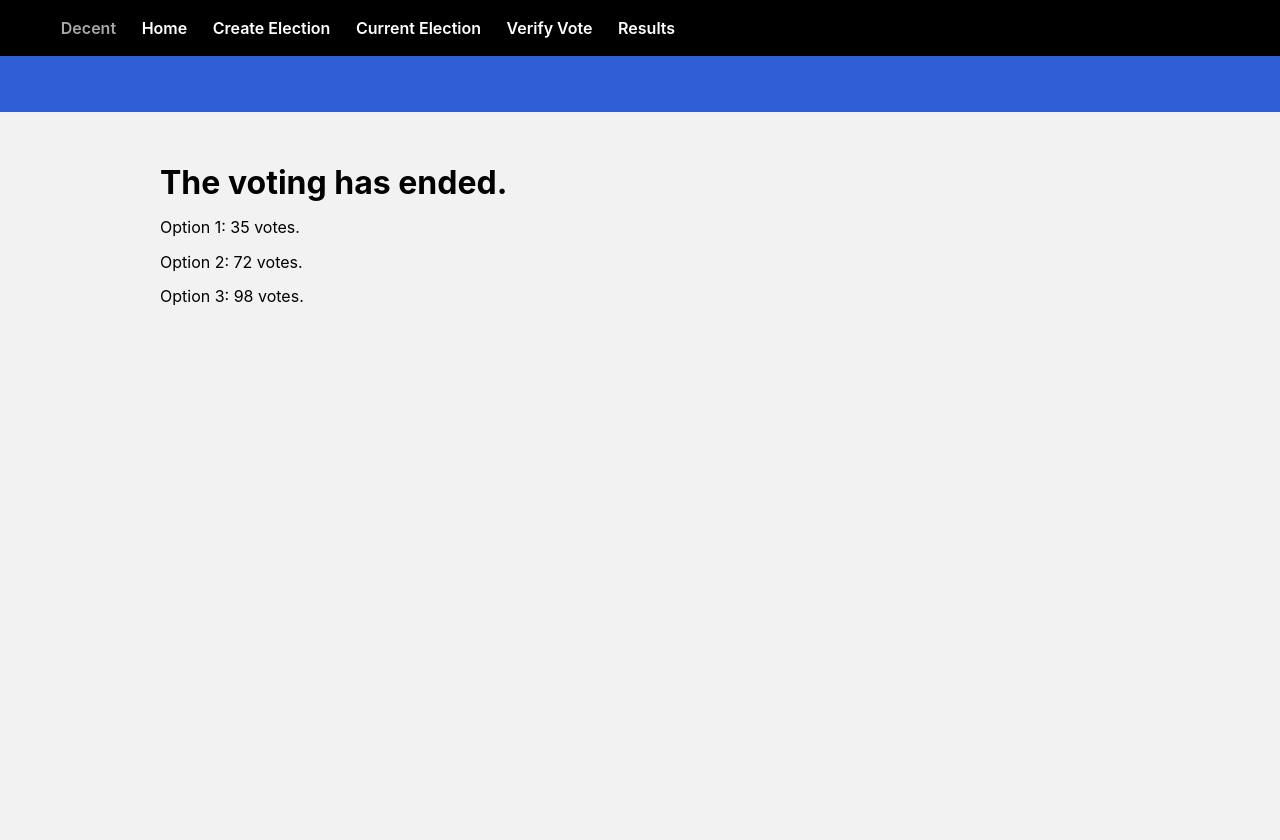
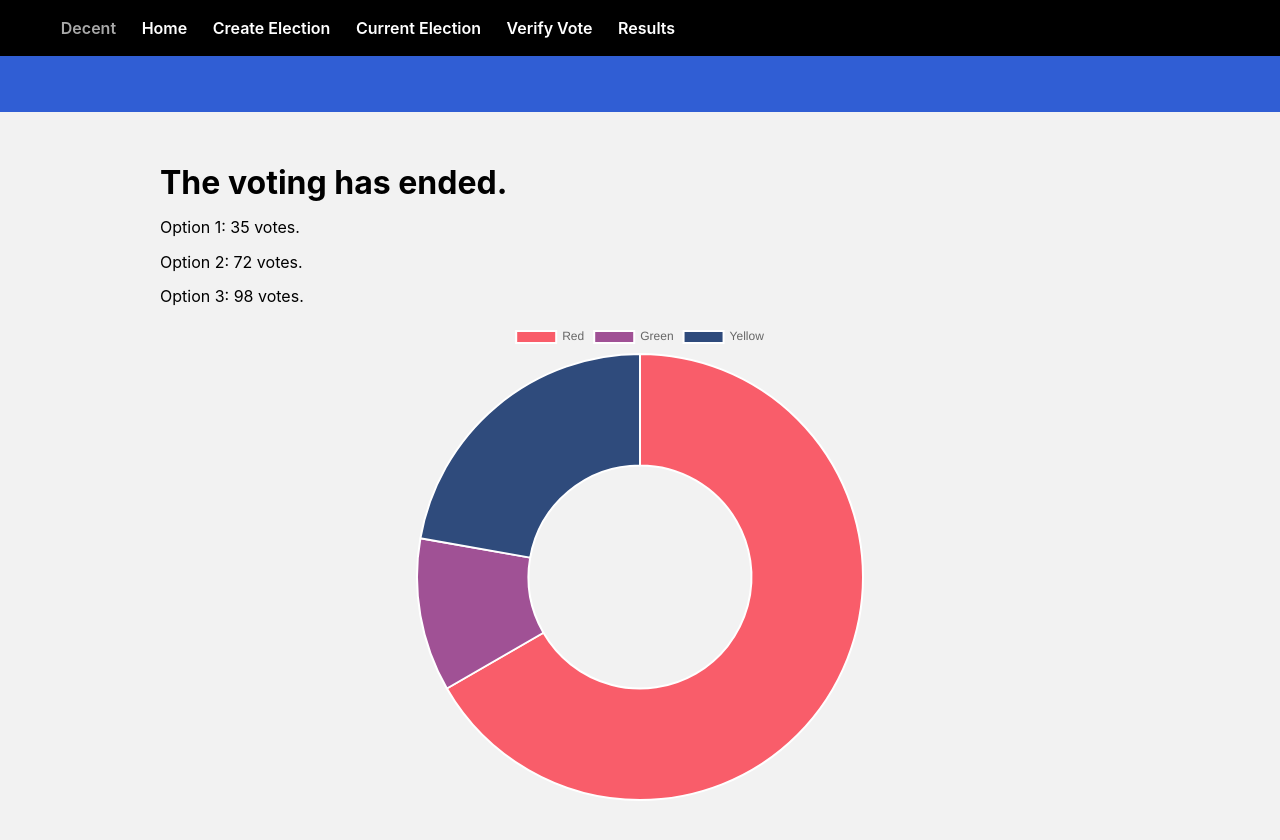
Before and after one commit to pauarge/decentralized-voting, a React (Create React App) app in the folder frontend/: page /results in a window 1280 px wide. Shown: the top 840 px of the page. Before the commit the page ends 800 px from the top, so only its background shows below. Built offline with nearby package versions, Linux system fonts and the light colour scheme; no server answers.

Commit message:
coloooooooors

```diff
--- a/frontend/package.json
+++ b/frontend/package.json
@@ -4,9 +4,11 @@
   "homepage": "/decentralized-voting",
   "private": true,
   "dependencies": {
+    "chart.js": "^2.7.3",
     "node-sass": "^4.9.4",
     "prop-types": "^15.6.2",
     "react": "^16.5.2",
+    "react-chartjs-2": "^2.7.4",
     "react-dom": "^16.5.2",
     "react-qr-reader": "^2.1.1",
     "react-router-dom": "^4.3.1",
--- a/frontend/src/components/ResultsPage.js
+++ b/frontend/src/components/ResultsPage.js
@@ -1,8 +1,30 @@
 import React, { Component } from "react";
+import {Doughnut} from 'react-chartjs-2';
 
 import Footer from "./Footer/FooterContainer";
 import "../App.scss";
 import "./ManagedElections.scss";
+
+const data = {
+	labels: [
+		'Red',
+		'Green',
+		'Yellow'
+	],
+	datasets: [{
+		data: [300, 50, 100],
+		backgroundColor: [
+      '#f95d6a',
+      '#a05195',
+      '#2f4b7c',
+      '#d45087',
+      '#ffa600',
+      '#665191',
+      '#ff7c43',
+      '#003f5c'
+		],
+	}]
+};
 
 export default class ResultsPage extends Component {
   render() {
@@ -12,6 +34,9 @@ export default class ResultsPage extends Component {
         <p className="Page__Lead">Option 1: 35 votes.</p>
         <p className="Page__Lead">Option 2: 72 votes.</p>
         <p className="Page__Lead">Option 3: 98 votes.</p>
+
+        <Doughnut data={data} />
+
         {/* <Footer from="/options" fromLabel="Try again" /> */}
       </>
     );
```
Also changed, not shown: 1 other file (tests, documents, lock files or other folders).
